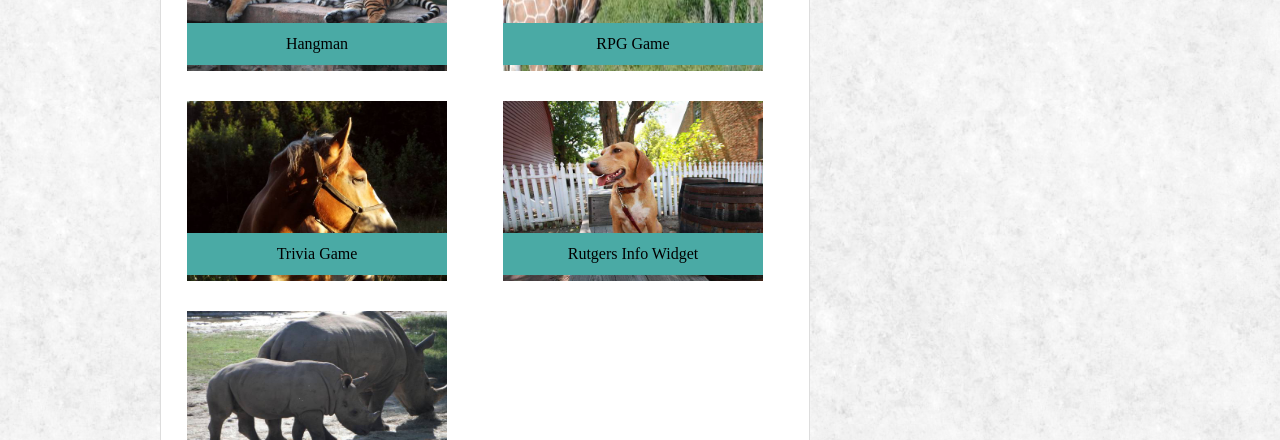
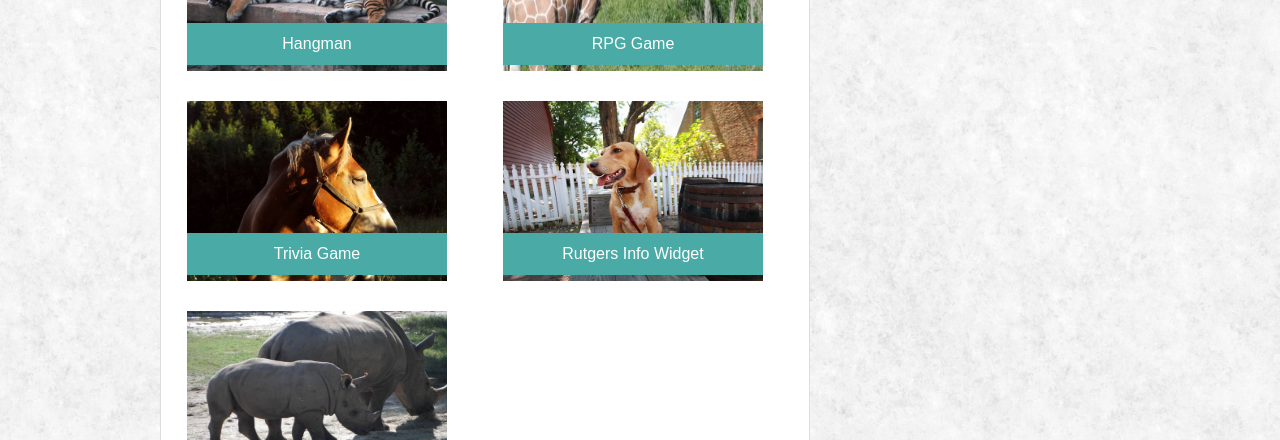
Before and after one commit to TheNerdyFeline/HW-basic-portfolio, a plain HTML site: page portfolio.html in a window 1280 px wide. Shown: the part 326-766 px from the top of the page. Drawn offline with Linux system fonts and the light colour scheme.

Commit message:
adjusting labels on portfolio

```diff
--- a/assets/css/style.css
+++ b/assets/css/style.css
@@ -177,6 +177,9 @@ input {
 }
 
 .label {
+    color: white;
+    font-size: 16px;
+    font-family: 'Arial', 'Helvetica Neue', Helvetica, sans-serif;
     width: 260px;
     height: 30px;
     padding-top: 12px;
```
